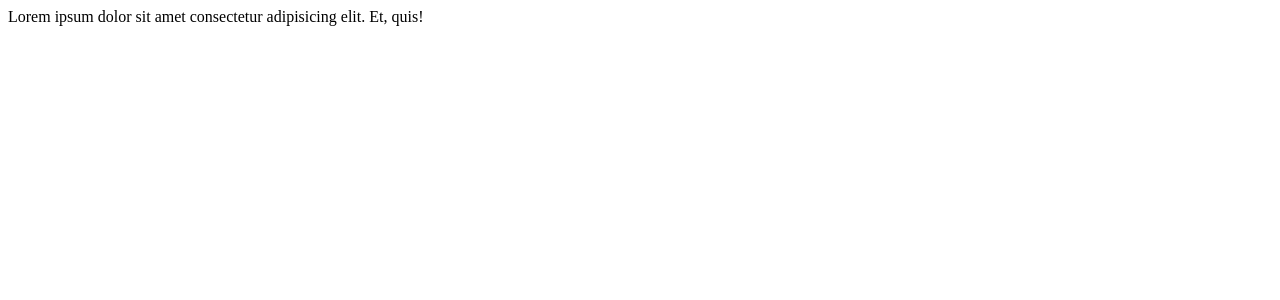
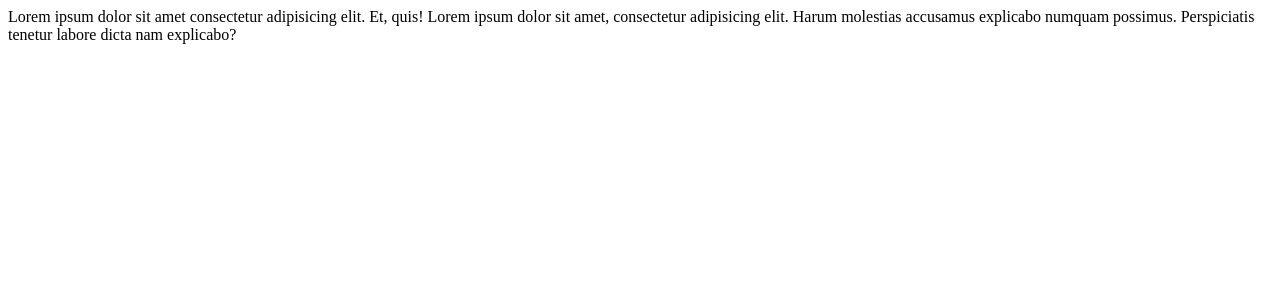
Before and after one commit to duttasuraj93/tutorials-project, a React (Create React App) app: page / in a window 1280 px wide. Shown: the top 300 px of the page. Built offline with nearby package versions, Linux system fonts and the light colour scheme.

Commit message:
second commit chek

```diff
--- a/src/routes/Home/Home.js
+++ b/src/routes/Home/Home.js
@@ -2,7 +2,7 @@ import React from 'react';
 
 const Home = () => {
     return (
-        <div>Lorem ipsum dolor sit amet consectetur adipisicing elit. Et, quis!</div>
+        <div>Lorem ipsum dolor sit amet consectetur adipisicing elit. Et, quis! Lorem ipsum dolor sit amet, consectetur adipisicing elit. Harum molestias accusamus explicabo numquam possimus. Perspiciatis tenetur labore dicta nam explicabo?</div>
     );
 }
 
```
